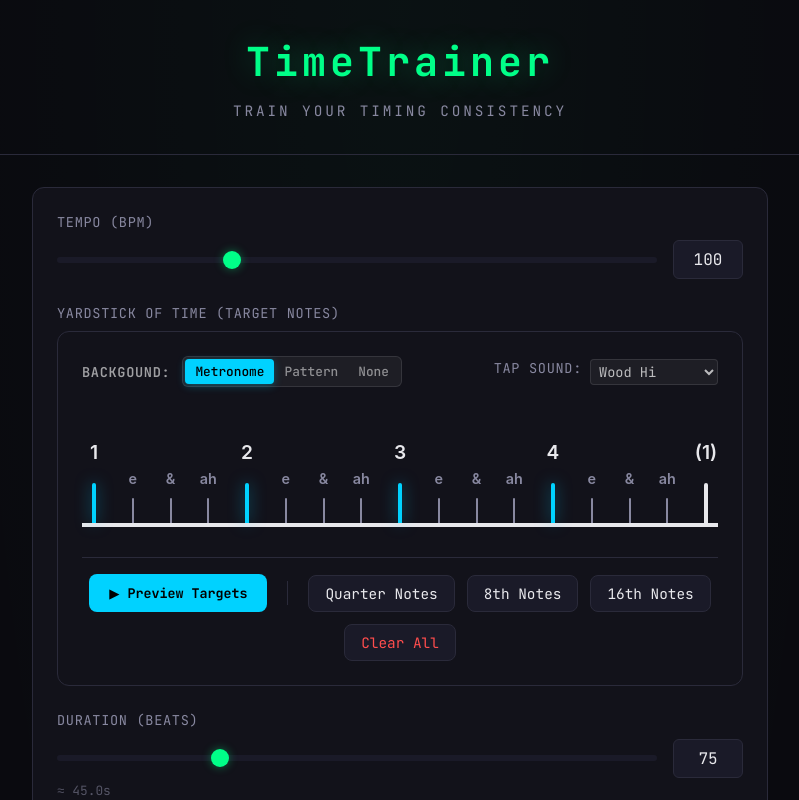
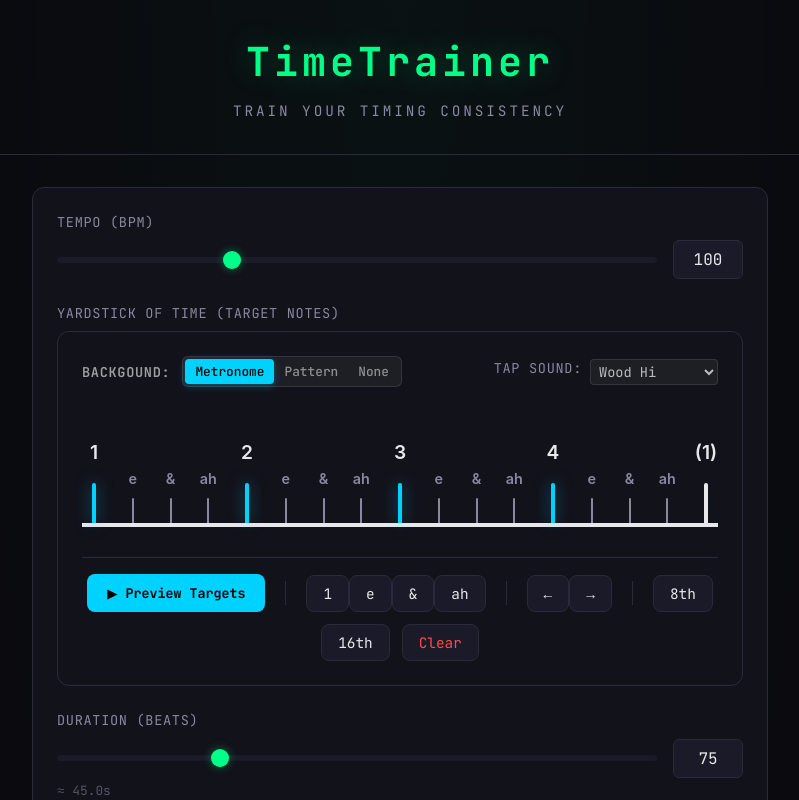
Before and after one commit to Monjola/Timetrainer, a React (Vite) app: page / in a window 1280 px wide. Shown: the top 800 px of the page, without its empty margins (240-1039 px from the left). Built offline with nearby package versions, Linux system fonts and the light colour scheme.

Commit message:
added 1 e and a and arrow buttons

```diff
--- a/src/components/Yardstick.tsx
+++ b/src/components/Yardstick.tsx
@@ -204,33 +204,87 @@ export function Yardstick({
                     {isPlayingTargets ? '⏹ Stop' : '▶ Preview Targets'}
                 </button>
                 <div className="action-divider" />
+
+                <div className="quick-select-group">
                     <button
                         className="yardstick-preset"
                         onClick={() => onChange([0, 4, 8, 12])}
                         disabled={disabled}
                     >
-                    Quarter Notes
+                        1
                     </button>
+                    <button
+                        className="yardstick-preset"
+                        onClick={() => onChange([1, 5, 9, 13])}
+                        disabled={disabled}
+                    >
+                        e
+                    </button>
+                    <button
+                        className="yardstick-preset"
+                        onClick={() => onChange([2, 6, 10, 14])}
+                        disabled={disabled}
+                    >
+                        &
+                    </button>
+                    <button
+                        className="yardstick-preset"
+                        onClick={() => onChange([3, 7, 11, 15])}
+                        disabled={disabled}
+                    >
+                        ah
+                    </button>
+                </div>
+
+                <div className="action-divider" />
+
+                <div className="shift-group">
+                    <button
+                        className="yardstick-preset shift-btn"
+                        onClick={() => {
+                            const shifted = targetSubdivisions.map(i => (i - 1 + totalSubdivisions) % totalSubdivisions);
+                            onChange([...new Set(shifted)].sort((a, b) => a - b));
+                        }}
+                        disabled={disabled || targetSubdivisions.length === 0}
+                        title="Shift left"
+                    >
+                        ←
+                    </button>
+                    <button
+                        className="yardstick-preset shift-btn"
+                        onClick={() => {
+                            const shifted = targetSubdivisions.map(i => (i + 1) % totalSubdivisions);
+                            onChange([...new Set(shifted)].sort((a, b) => a - b));
+                        }}
+                        disabled={disabled || targetSubdivisions.length === 0}
+                        title="Shift right"
+                    >
+                        →
+                    </button>
+                </div>
+
+                <div className="action-divider" />
+
                 <button
                     className="yardstick-preset"
                     onClick={() => onChange([0, 2, 4, 6, 8, 10, 12, 14])}
                     disabled={disabled}
                 >
-                    8th Notes
+                    8th
                 </button>
                 <button
                     className="yardstick-preset"
                     onClick={() => onChange(Array.from({ length: 16 }, (_, i) => i))}
                     disabled={disabled}
                 >
-                    16th Notes
+                    16th
                 </button>
                 <button
                     className="yardstick-preset clear"
                     onClick={() => onChange([])}
                     disabled={disabled}
                 >
-                    Clear All
+                    Clear
                 </button>
             </div>
         </div>
```
Lines whose indentation alone changed are shown as unchanged.
